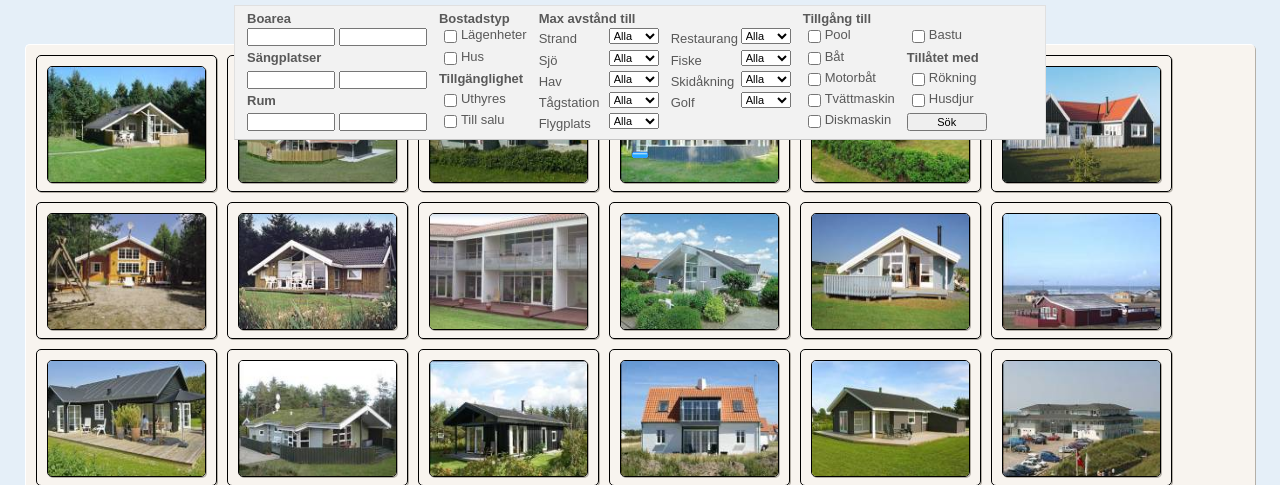
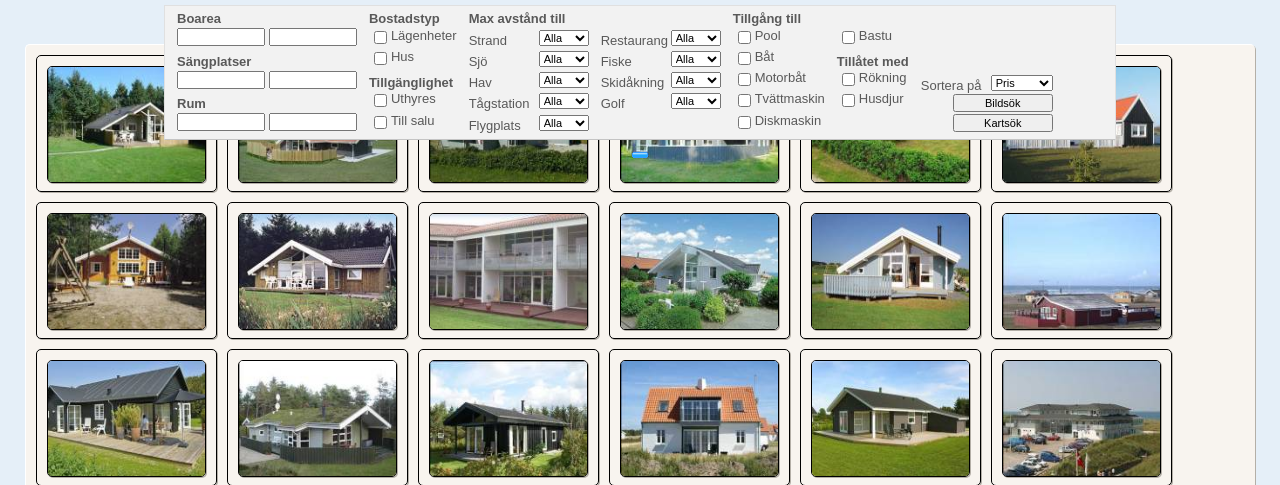
Before and after one commit to arlukin/homenet, a PHP site: page /pictures.php in a window 1280 px wide. Shown: the top 485 px of the page. Run offline with PHP 8.4, Linux system fonts and the light colour scheme.

Commit message:
Added order by and view by

```diff
--- a/html/css/screen-map.css
+++ b/html/css/screen-map.css
@@ -50,13 +50,13 @@ body
   border-bottom: 1px solid #C4C4C4;
   margin: 5px auto 5px auto;
   padding: 5px;
-  width:800px;
+  width: 940px;
 }
 
 #map_search td
 {
   padding: 0px 5px 0px 5px;
-  vertical-align: middle;
+  vertical-align: bottom;
 }
 
 #map_search input, #map_search select, #map_search input[type="checkbox"]
@@ -75,6 +75,12 @@ body
 #map_search input
 {
   width: 80px;
+}
+
+#map_search input[type="button"]
+{
+  float: right;
+  width: 100px;
 }
 
 #map_search .checkbox_label
--- a/html/include/map-search.php
+++ b/html/include/map-search.php
@@ -12,6 +12,19 @@
             <td></td>
             <td><label>Tillgång till</label></td>
             <td></td>
+            <td rowspan="6">
+              <label for="order_by" class="select_label">Sortera på</label>
+
+              <select id="order_by" tabindex="19" onchange="search();">
+                <option value="price">Pris</option>
+                <option value="area">Område</option>
+              </select>
+
+              <br/>
+
+              <input type="button" value="Bildsök" onclick="search();"></input><br/>
+              <input type="button" value="Kartsök" onclick="search();"></input>
+            </td>
           </tr>
 
           <tr>
@@ -208,7 +221,6 @@
             </td>
 
             <td>
-              <input type="button" value="Sök" onclick="search();"></input>
             </td>
           </tr>
         </table>
```
